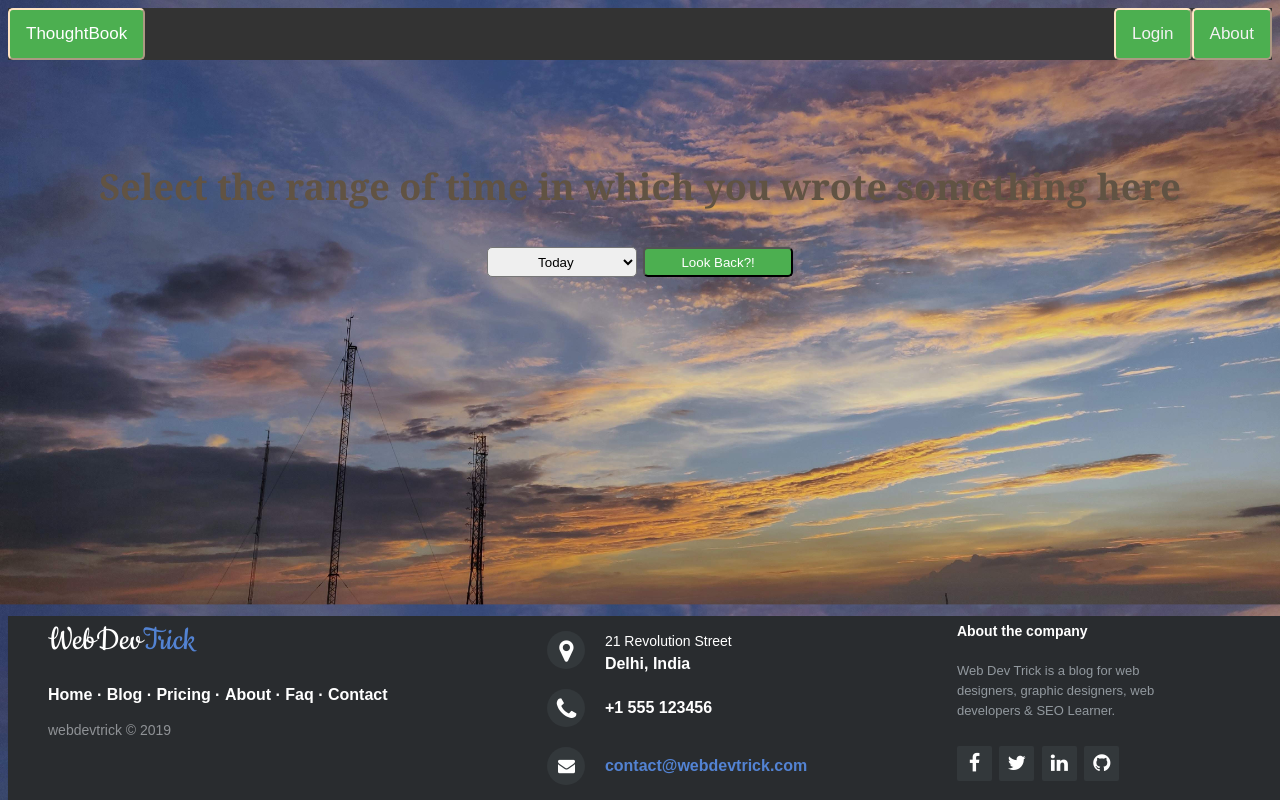
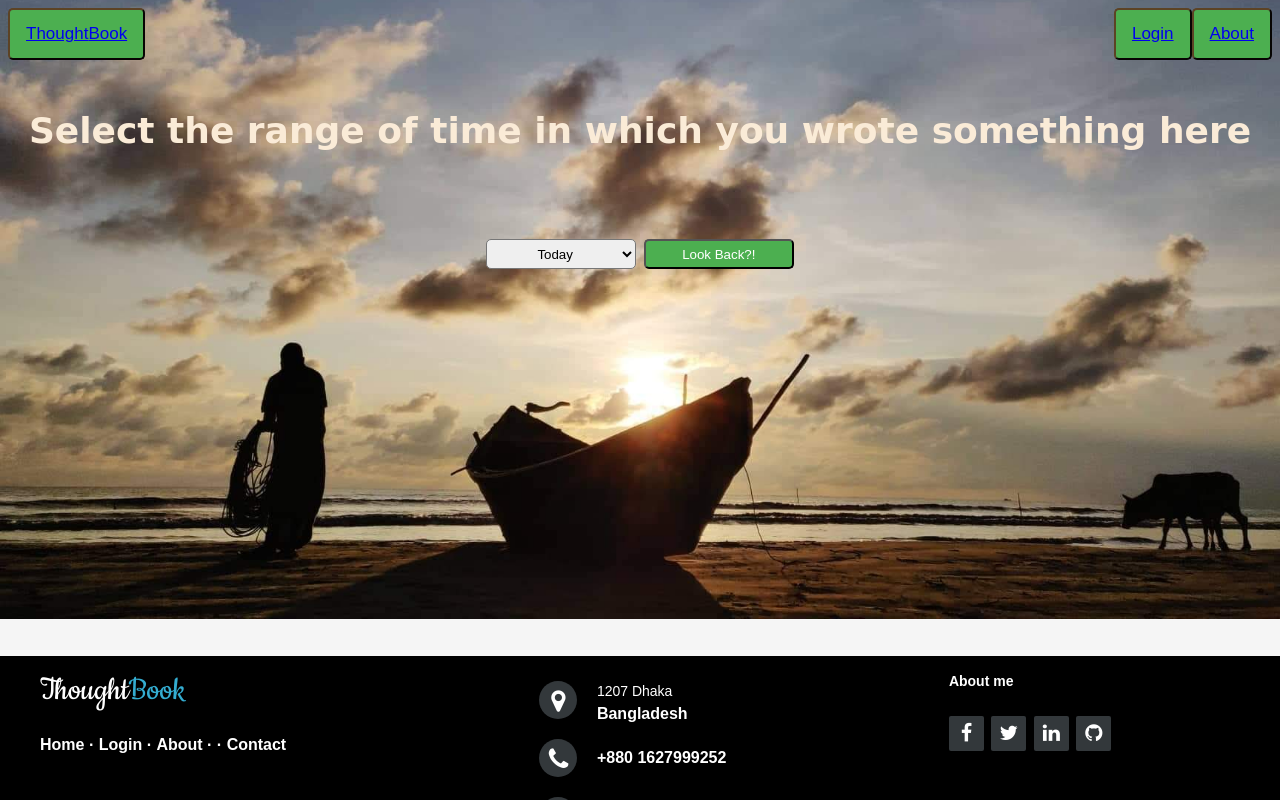
Before and after one commit to shakirul360/Syllabus-Study, a plain HTML site: page ThoughtBook/retrospection/retro.html in a window 1280 px wide. Drawn offline with Linux system fonts and the light colour scheme.

Commit message:
retro footer comp

```diff
--- a/ThoughtBook/retrospection/retro.html
+++ b/ThoughtBook/retrospection/retro.html
@@ -23,10 +23,10 @@
 
 <body>
     <div class="topnav">
-        <button type= "button" class = "left active" href =#thoughtbook>ThoughtBook</button>
+        <button><a type= "button" class = "left active" href ="../frontpage/home.html">Thought<span>Book</span></a></button>
         <div class = "right">
-            <button type= "button" class = "inactive" href="#about">About</button>
-            <button type= "button" class = "inactive" href = #login>Login</button>
+            <button><a type= "button" class = "inactive" href="#">About</a></button>
+            <button><a type= "button" class = "inactive" href = #login>Login</a></button>
 
 
         </div>
@@ -35,7 +35,7 @@
 
     <div class = "body">
     <h2>Select the range of time in which you wrote something here</h2>
-
+    <br><br>
     <div class = "lookback"
     <label for = "time"></label>
     <select name = "time" id = "time">
@@ -55,40 +55,37 @@
 
 		<div class="footer-left">
 
-		<h3>WebDev<span>Trick</span></h3>
+		<h3>Thought<span>Book</span></h3>
 
 		<p class="footer-links">
-		<a href="#">Home</a>
+		<a href="../frontpage/home.html">Home</a>
 	·
-		<a href="#">Blog</a>
-	·
-		<a href="#">Pricing</a>
+		<a href="#">Login</a>
 	·
 		<a href="#">About</a>
 	·
-		<a href="#">Faq</a>
 	·
 		<a href="#">Contact</a>
 		</p>
 
-		<p class="footer-company-name">webdevtrick &copy; 2019</p>
+	<!--	<p class="footer-company-name">shakirul360 &copy; 2019</p>-->
 		</div>
 
 		<div class="footer-center">
 
 		<div>
 		<i class="fa fa-map-marker"></i>
-		<p><span>21 Revolution Street</span> Delhi, India</p>
+		<p><span>1207 Dhaka</span>Bangladesh</p>
 		</div>
 
 		<div>
 		<i class="fa fa-phone"></i>
-		<p>+1 555 123456</p>
+		<p>+880 1627999252</p>
 		</div>
 
 		<div>
 		<i class="fa fa-envelope"></i>
-		<p><a href="mailto:support@company.com">contact@webdevtrick.com</a></p>
+		<!-- <p><a href="mailto:support@company.com">shakirul360@gmail.com</a></p> -->
 		</div>
 
 		</div>
@@ -96,16 +93,16 @@
 		<div class="footer-right">
 
 		<p class="footer-company-about">
-		<span>About the company</span>
-	Web Dev Trick is a blog for web designers, graphic designers, web developers &amp; SEO Learner.
+		<span>About me</span>
+	<!-- Web Dev Trick is a blog for web designers, graphic designers, web developers &amp; SEO Learner. -->
 		</p>
 
 		<div class="footer-icons">
 
-		<a href="#"><i class="fa fa-facebook"></i></a>
-		<a href="#"><i class="fa fa-twitter"></i></a>
-		<a href="#"><i class="fa fa-linkedin"></i></a>
-		<a href="#"><i class="fa fa-github"></i></a>
+		<a href="https://www.facebook.com/shakirul10/" target = "_blank"><i class="fa fa-facebook"></i></a>
+		<a href="https://twitter.com/shakirul360" target = "_blank"><i class="fa fa-twitter"></i></a>
+		<a href="https://bd.linkedin.com/in/shakirul-islam-leeon-1904441a9" target = "_blank"><i class="fa fa-linkedin"></i></a>
+		<a href="https://github.com/shakirul360" target = "_blank"><i class="fa fa-github"></i></a>
 
 		</div>
 
--- a/ThoughtBook/retrospection/style.css
+++ b/ThoughtBook/retrospection/style.css
@@ -1,26 +1,34 @@
 body{
-    color: rgb(40, 40, 58);
+	color: rgb(40, 40, 58);
     background-color: whitesmoke;
-    background-image: url(bg.jpg);
-    background-size: cover;
+	background-image: url(bg4.jpg);
+	background-repeat: no-repeat;
+	background-position: center;
+	background-repeat: no-repeat;
+	background-size: cover;
+}
+
 }
 .topnav {
     background-color: #333;
     overflow: hidden;
-    border-color: antiquewhite;
+	border-color: rgb(70, 59, 45);
+	background-size: cover;
+	margin: -10px;
 
   }
 
   /* Style the links inside the navigation bar */
   .topnav button {
-    float: left;
-    color: #f2f2f2;
+	float: left;
+	background-color:  #4CAF50;
+    color: #c53b3b;
     text-align: center;
     padding: 14px 16px;
     text-decoration: none;
     font-size: 17px;
     border-radius:  5px;
-    border-color: bisque;
+    border-color: rgb(92, 67, 37);
   }
   .topnav .right button{
     float: right;
@@ -43,10 +51,10 @@ body{
   }
 
   .body{
-    color: rgb(97, 83, 67);
+    color: antiquewhite;
     font-size: x-large;
     font-style:initial;
-    font-family: Cambria, Cochin, Georgia, Times, 'Times New Roman', serif;
+    font-family: "Great Vibes", cursive;
     text-align: center;
     margin: auto;
   }
@@ -80,17 +88,19 @@ body{
 footer{
 	position: fixed;
 	bottom: 0;
+	left: 0%;
 }
 .footer-distributed{
-	background-color: #292c2f;
+	background-color: rgba(0, 0, 0, 1);
 	box-shadow: 0 1px 1px 0 rgba(0, 0, 0, 0.12);
 	box-sizing: border-box;
 	width: 100%;
 	text-align: left;
     font: bold 16px sans-serif;
-	padding: 5px 40px;
+	padding: 15px 40px;
     margin-top: 80px;
-    margin-left: 0%;
+	margin-left: 0%;
+	height: 18%;
 }
 
 .footer-distributed .footer-left,
@@ -111,7 +121,7 @@ footer{
 }
 
 .footer-distributed h3 span{
-	color:  #5383d3;
+	color:  #34add1;
 }
 
 
@@ -209,6 +219,7 @@ footer{
 	background-color:  #33383b;
 	border-radius: 2px;
 
+
 	font-size: 20px;
 	color: #ffffff;
 	text-align: center;
```
Also changed, not shown: ThoughtBook/frontpage/home.html (renamed from ThoughtBook/front page/home.html), ThoughtBook/frontpage/style.css (renamed from ThoughtBook/front page/style.css), ThoughtBook/retrospection/bg.jpg (deleted), ThoughtBook/retrospection/bg4.jpg (added), 1 other file.
